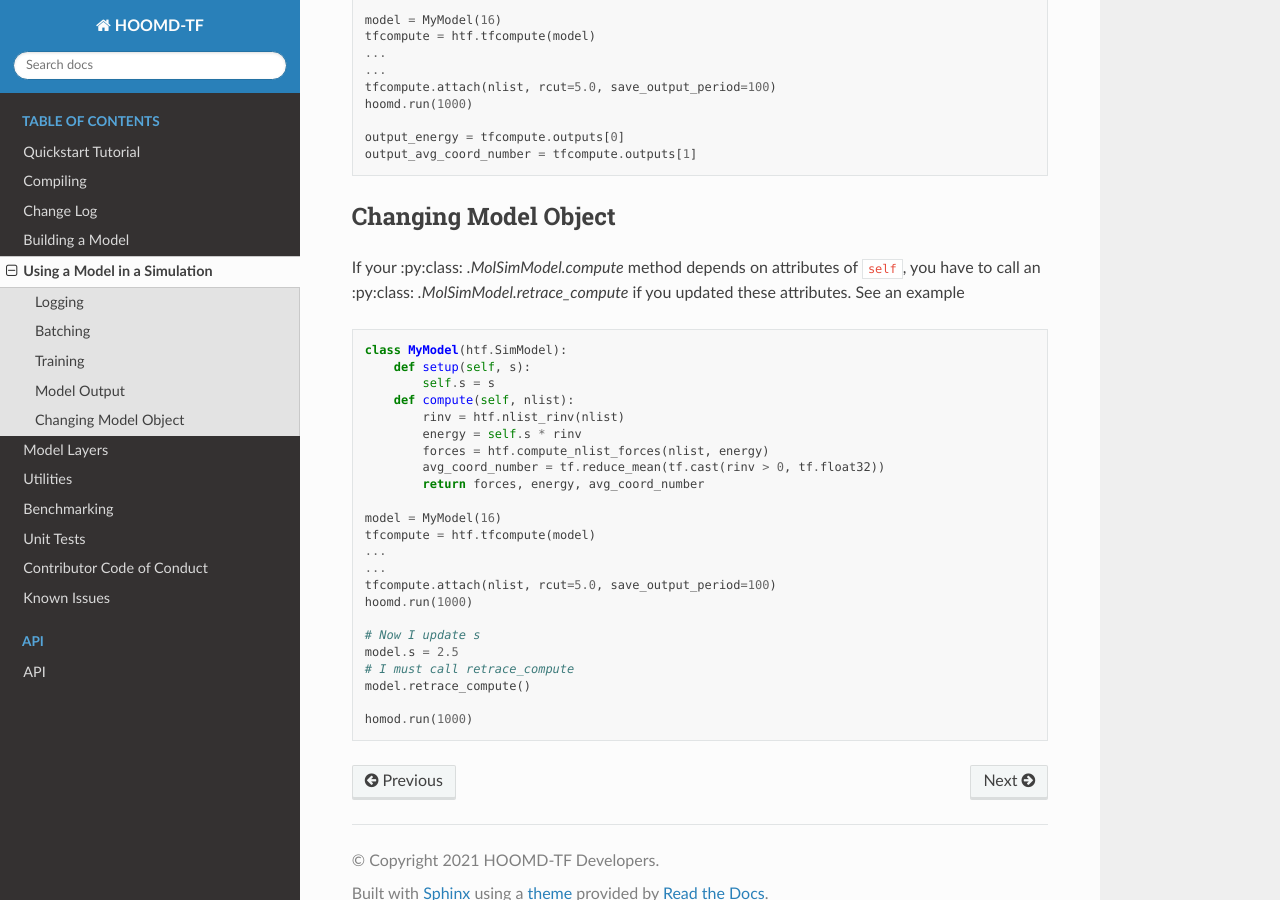
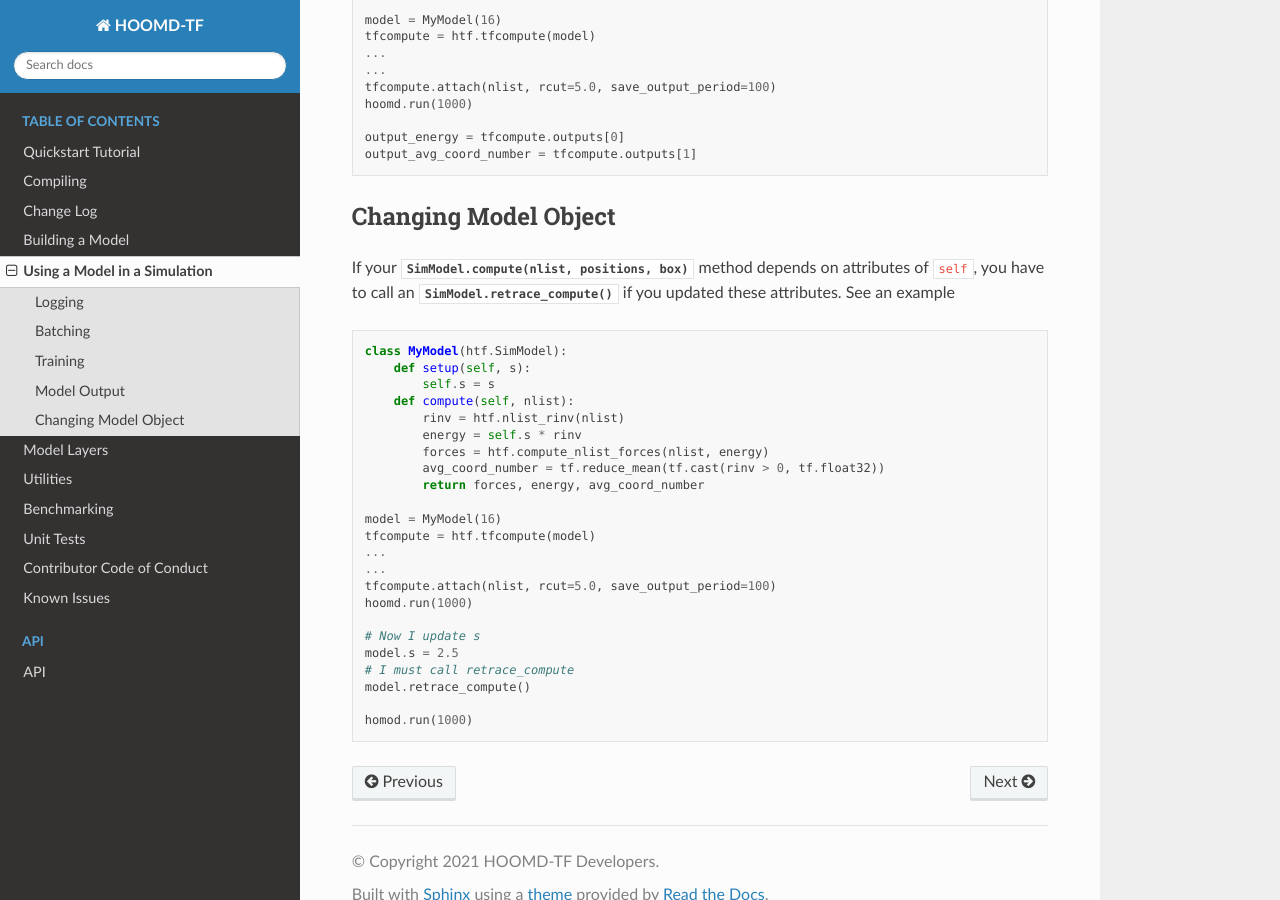
Before and after one commit to ur-whitelab/hoomd-tf, a Sphinx documentation site: the page built from sphinx-docs/source/running.rst, in a window 1280 px wide and 900 px high, scrolled down 1824 px. Built offline with Sphinx 7.4.7 and the Read the Docs theme 2.0.0, drawn with Linux system fonts in a browser that asks for light colours.

Commit message:
Fixed broken links in running

```diff
--- a/sphinx-docs/source/building_a_model.rst
+++ b/sphinx-docs/source/building_a_model.rst
@@ -24,7 +24,7 @@ where ``NN`` is the maximum number of nearest neighbors to consider
 are unsure, you can guess and add ``check_nlist = True`` to your
 constructor. This will cause the program to halt if you choose too low.
 ``output_forces`` indicates if the model will output forces to use in
-the simulation. In the :py:meth:`compute(nlist, positions, box)<.SimModel.compute>` function you will have three
+the simulation. In the :py:meth:`SimModel.compute(nlist, positions, box)<.SimModel.compute>` function you will have three
 tensors that can be used:
 
 *  ``nlist`` is an ``N`` x ``NN`` x 4 tensor containing the nearest
--- a/sphinx-docs/source/running.rst
+++ b/sphinx-docs/source/running.rst
@@ -120,8 +120,8 @@ Here is a complete example:
 Changing Model Object
 ----------------------
 
-If your :py:class: `.MolSimModel.compute` method depends on attributes of ``self``,
-you have to call an :py:class: `.MolSimModel.retrace_compute` if you updated these attributes.
+If your :py:meth:`SimModel.compute(nlist, positions, box)<.SimModel.compute>` method depends on attributes of ``self``,
+you have to call an :py:meth:`.SimModel.retrace_compute` if you updated these attributes.
 See an example
 
 .. code:: python
```
Also changed, not shown: other parts of sphinx-docs/source/building_a_model.rst (+1 -1 lines).
